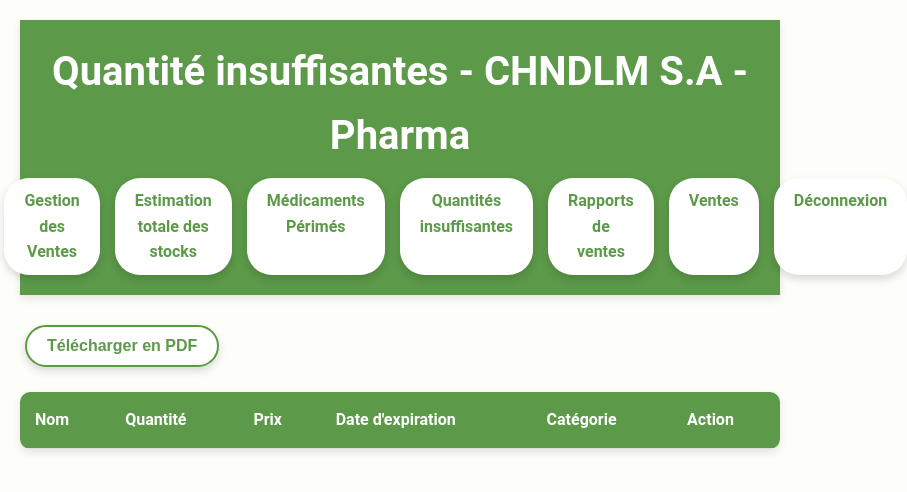
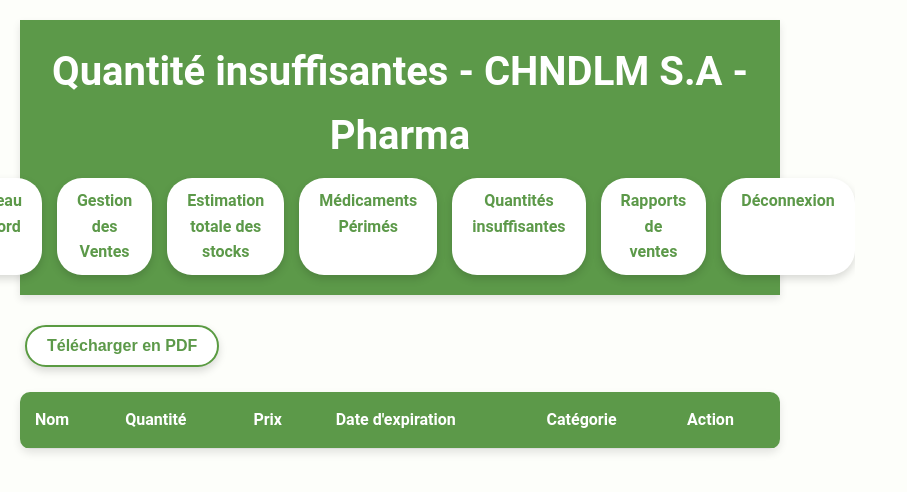
Before and after one commit to ekiposi/Pharmacy, an Electron app: page notif.html in a window 800 px wide. Shown: the whole page, 907 px wide, since content can reach past the window. Drawn offline with nearby package versions, Linux system fonts and the light colour scheme.

Commit message:
remove: Ventes tab

```diff
--- a/notif.html
+++ b/notif.html
@@ -20,7 +20,6 @@
             <a href="perime.html" id="sales-button" class="header-btn">Médicaments Périmés</a>
             <a href="notif.html" id="sales-button" class="header-btn">Quantités insuffisantes</a>
             <a href="report.html" id="sales-button" class="header-btn">Rapports de ventes</a>
-            <a href="sales.html" id="sales-button" class="header-btn">Ventes</a>
             <a href="index.html" id="logout-button" class="logout-btn">Déconnexion</a>
         </div>
     </header>
```
Also changed, not shown: dashboard.html (+0 -1 lines), estimation.html (+0 -1 lines), jesyon.html (+0 -1 lines), report.html (+0 -1 lines).
